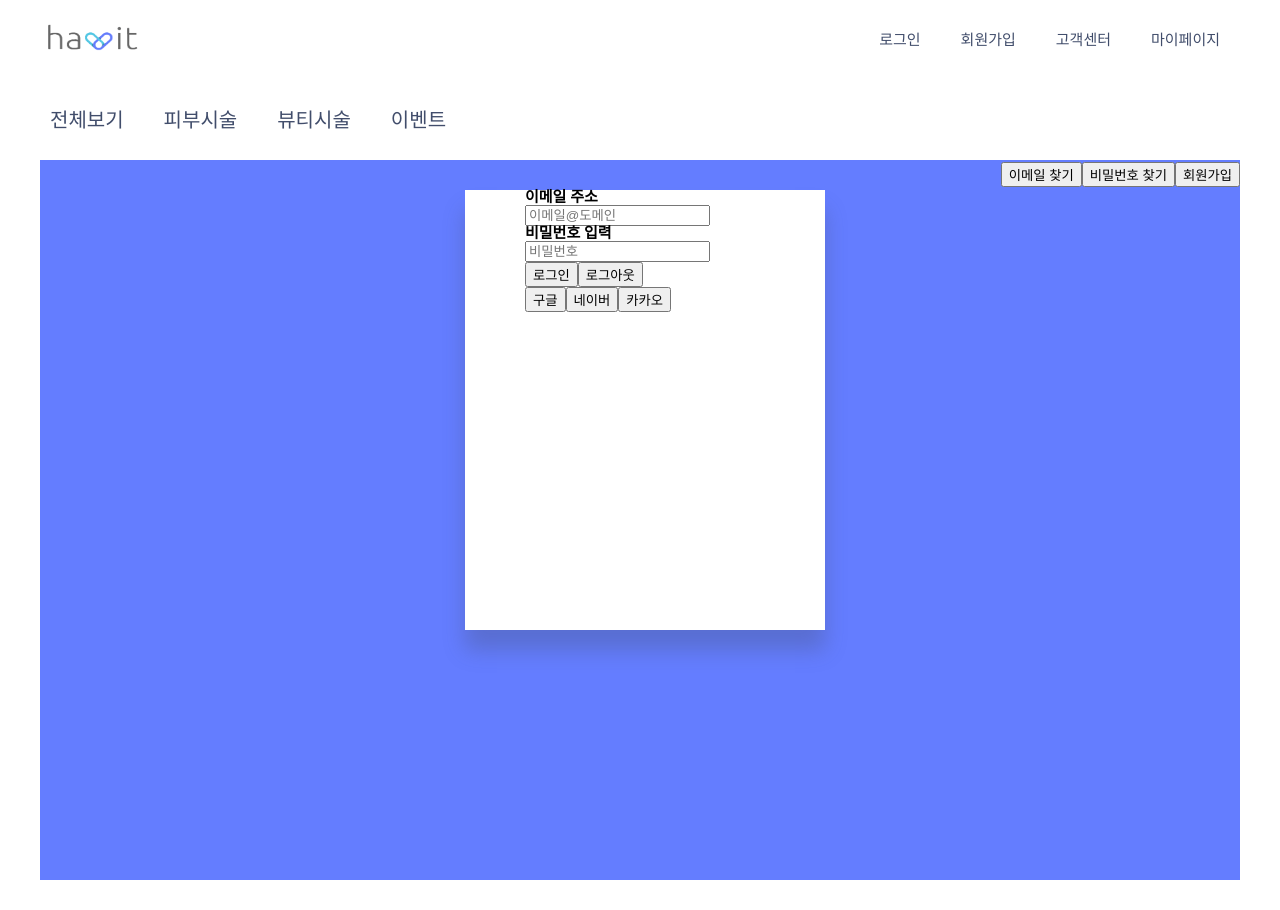
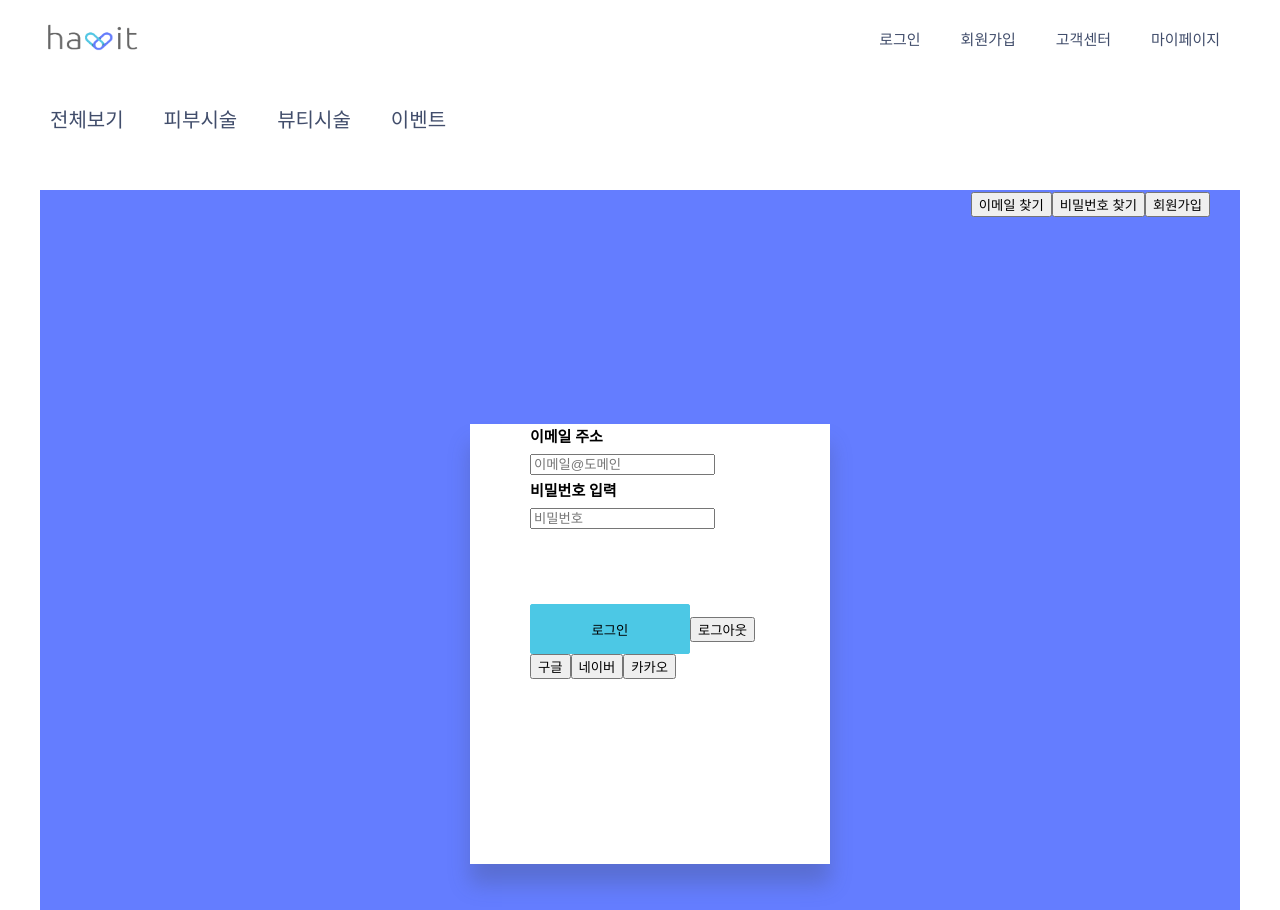
Before and after one commit to lyhlg/havit-web, a React (Create React App) app in the folder havit-web-frontend/: page /login in a window 1280 px wide. Before the commit the page ends 880 px from the top, so only its background shows below. Built offline with nearby package versions, Linux system fonts and the light colour scheme; no server answers; a web font is replaced by a local one.

Commit message:
Play CSS2

```diff
--- a/havit-web-frontend/src/components/Header/Login.js
+++ b/havit-web-frontend/src/components/Header/Login.js
@@ -44,7 +44,9 @@ class Login extends Component {
             <input type="text" placeholder="비밀번호" />
           </div>
           <div className="login__button">
-            <button type="submit">로그인</button>
+            <button type="submit" className="login__btn">
+              로그인
+            </button>
             <button type="submit">
               <a href={`${url.API_DEV}/auth/logout`}>로그아웃</a>
             </button>
--- a/havit-web-frontend/src/styles/Common/Login.scss
+++ b/havit-web-frontend/src/styles/Common/Login.scss
@@ -5,6 +5,7 @@
   margin: 0 auto;
   padding-left: 10px;
   .login__find {
+    margin: 30px;
     font-size: 15px;
     text-align: right;
     line-height: 30px;
@@ -12,19 +13,27 @@
   .login__wrapper {
     width: 360px;
     height: 440px;
-    margin: 0 auto;
+    margin: 204px 420px 76px;
     font-size: 15px;
     background-color: #ffffff;
     box-shadow: 0 20px 20px 0 rgba(65, 77, 107, 0.3);
     .login__input {
       width: 240px;
-      height: 50;
+      height: 180px;
+      line-height: 1.8;
       margin: 0 auto;
     }
     .login__button {
       width: 240px;
-      height: 50;
+      height: 50px;
       margin: 0 auto;
+      .login__btn {
+        width: 160px;
+        height: 50px;
+        border-radius: 2px;
+        background-color: #4cc8e5;
+        border: solid 1px #4cc8e5;
+      }
     }
     .social__button {
       width: 240px;
--- a/havit-web-frontend/src/styles/css/Common/Login.css
+++ b/havit-web-frontend/src/styles/css/Common/Login.css
@@ -5,24 +5,32 @@
   margin: 0 auto;
   padding-left: 10px; }
   .login .login__find {
+    margin: 30px;
     font-size: 15px;
     text-align: right;
     line-height: 30px; }
   .login .login__wrapper {
     width: 360px;
     height: 440px;
-    margin: 0 auto;
+    margin: 204px 420px 76px;
     font-size: 15px;
     background-color: #ffffff;
     box-shadow: 0 20px 20px 0 rgba(65, 77, 107, 0.3); }
     .login .login__wrapper .login__input {
       width: 240px;
-      height: 50;
+      height: 180px;
+      line-height: 1.8;
       margin: 0 auto; }
     .login .login__wrapper .login__button {
       width: 240px;
-      height: 50;
+      height: 50px;
       margin: 0 auto; }
+      .login .login__wrapper .login__button .login__btn {
+        width: 160px;
+        height: 50px;
+        border-radius: 2px;
+        background-color: #4cc8e5;
+        border: solid 1px #4cc8e5; }
     .login .login__wrapper .social__button {
       width: 240px;
       height: 50;
```
